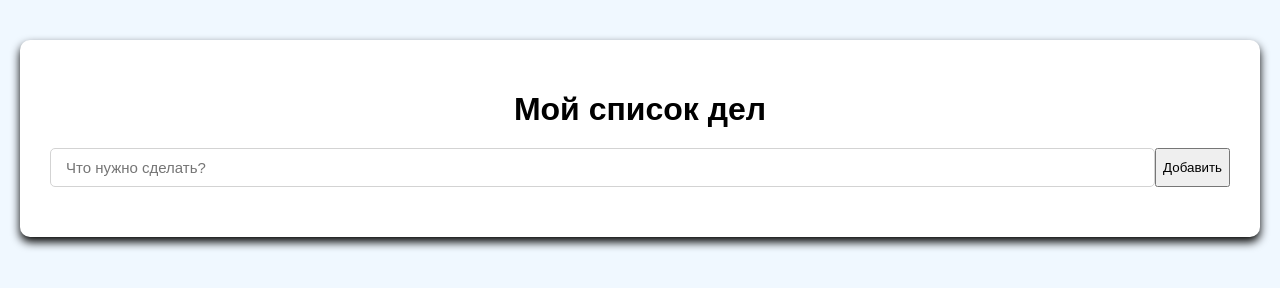
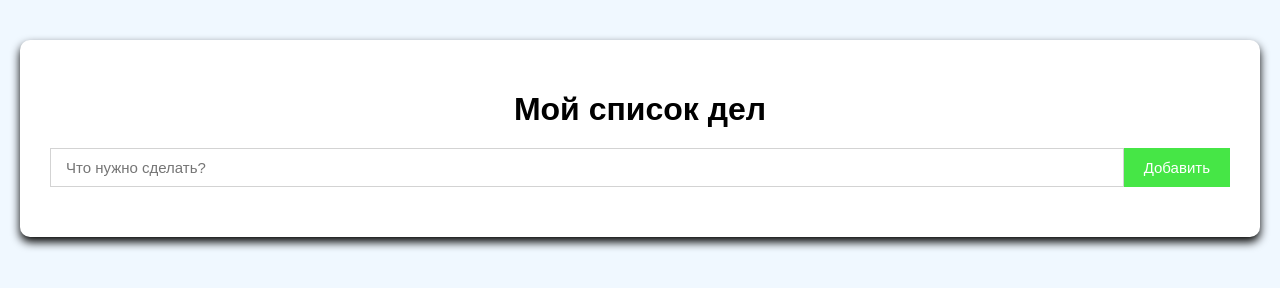
Before and after one commit to AlgoClassWork/task-list-js, a plain HTML site: page index.html in a window 1280 px wide. Drawn offline with Linux system fonts and the light colour scheme.

Commit message:
Update style.css

```diff
--- a/style.css
+++ b/style.css
@@ -31,7 +31,21 @@ h1 {
     flex-grow: 1;
     padding: 10px 15px;
     border: 1px solid lightgray;
-    border-radius: 5px;
     font-size: 15px;
     outline: none;
 }
+
+#addTaskButton {
+    padding: 10px 20px;
+    background-color: rgb(70, 230, 70);
+    color: white;
+    border: none;
+    font-size: 15px;
+    cursor: pointer;
+}
+
+#taskList {
+    list-style-type: none;
+    margin: 0;
+    padding: 0;
+}
```
